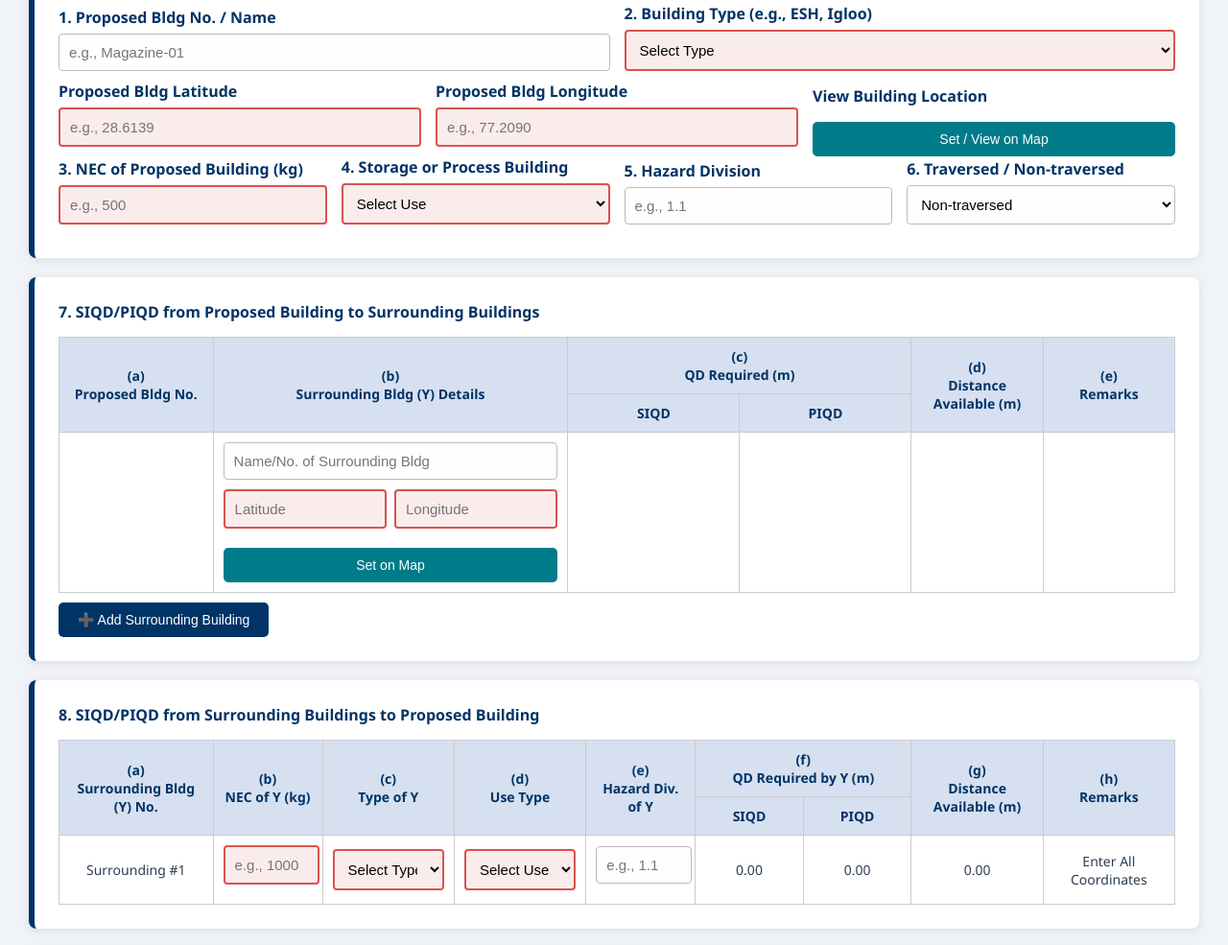
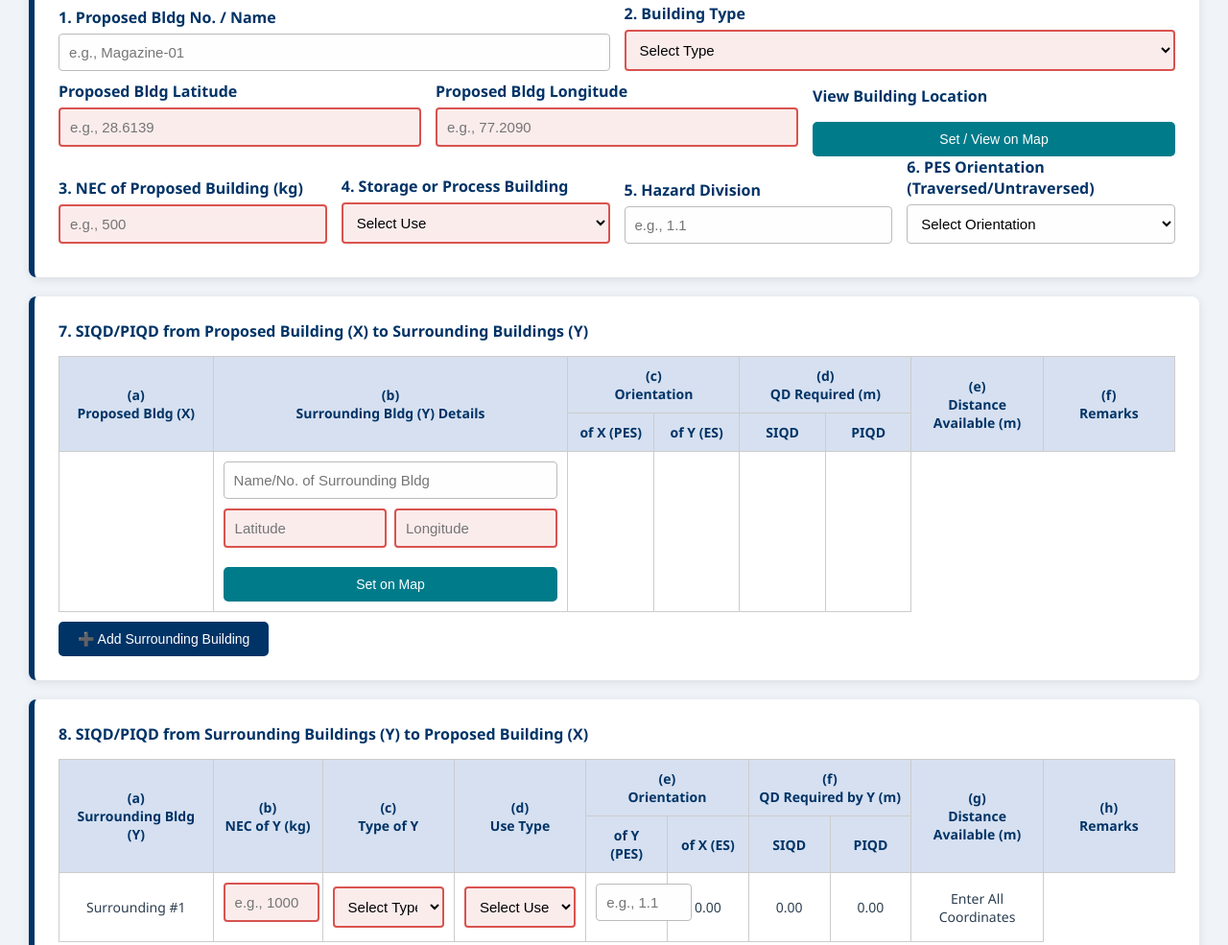
Before and after one commit to AnushkasGitHub/GPSenabledPROFORMA, a plain HTML site: page index.html in a window 1280 px wide. Shown: the part 244-1229 px from the top of the page at 96% size. Drawn offline with nearby package versions, Linux system fonts and the light colour scheme; no server answers.

Commit message:
index.html

```diff
--- a/index.html
+++ b/index.html
@@ -2,8 +2,6 @@
 <html lang="en">
 <head>
   <script src="https://unpkg.com/@supabase/supabase-js@2"></script>
-  <script src="script.js"></script>
-
   <meta charset="UTF-8" />
   <meta name="viewport" content="width=device-width, initial-scale=1.0" />
   <title>Automated Explosive Facility Siting Form</title>
@@ -34,13 +32,12 @@
             <input type="text" id="proposedBldgName" placeholder="e.g., Magazine-01">
         </div>
          <div>
-            <label>2. Building Type (e.g., ESH, Igloo)</label>
+            <label>2. Building Type</label>
             <select id="buildingType">
                 <option value="">Select Type</option>
-                <option value="ESH">ESH</option>
                 <option value="Igloo">Igloo</option>
                 <option value="Bunker">Bunker</option>
-                <option value="Process">Process</option>
+                <option value="Above Ground Magazine">Above Ground Magazine</option>
             </select>
         </div>
     </div>
@@ -76,27 +73,33 @@
             <input type="text" id="proposedBldgHazardDiv" placeholder="e.g., 1.1">
         </div>
         <div>
-            <label>6. Traversed / Non-traversed</label>
-            <select id="traversedType">
-              <option value="Non-traversed">Non-traversed</option>
-              <option value="Traversed">Traversed</option>
+            <label>6. PES Orientation (Traversed/Untraversed)</label>
+            <select id="proposedBldgPesOrientation">
+                <option value="">Select Orientation</option>
+                <option value="UT">Untraversed (UT)</option>
+                <option value="T">Traversed (T)</option>
             </select>
         </div>
+
+
     </div>
   </div>
 
   <div class="section">
-    <label>7. SIQD/PIQD from Proposed Building to Surrounding Buildings </label>
+    <label>7. SIQD/PIQD from Proposed Building (X) to Surrounding Buildings (Y)</label>
     <table id="proposedToSurroundingTable">
       <thead>
         <tr>
-          <th rowspan="2" class="col-pro-name">(a)<br>Proposed Bldg No.</th>
+          <th rowspan="2" class="col-pro-name">(a)<br>Proposed Bldg (X)</th>
           <th rowspan="2" class="col-sur-details">(b)<br>Surrounding Bldg (Y) Details</th>
-          <th colspan="2">(c)<br>QD Required (<span class="unit-label">m</span>)</th>
-          <th rowspan="2" class="col-distance">(d)<br>Distance Available (<span class="unit-label">m</span>)</th>
-          <th rowspan="2" class="col-remarks">(e)<br>Remarks</th>
+          <th colspan="2">(c)<br>Orientation</th>
+          <th colspan="2">(d)<br>QD Required (<span class="unit-label">m</span>)</th>
+          <th rowspan="2" class="col-distance">(e)<br>Distance Available (<span class="unit-label">m</span>)</th>
+          <th rowspan="2" class="col-remarks">(f)<br>Remarks</th>
         </tr>
         <tr>
+          <th class="col-orientation">of X (PES)</th>
+          <th class="col-orientation">of Y (ES)</th>
           <th class="col-qd">SIQD</th>
           <th class="col-qd">PIQD</th>
         </tr>
@@ -108,20 +111,22 @@
   </div>
 
   <div class="section">
-      <label>8. SIQD/PIQD from Surrounding Buildings to Proposed Building</label>
+      <label>8. SIQD/PIQD from Surrounding Buildings (Y) to Proposed Building (X)</label>
       <table id="surroundingToProposedTable">
           <thead>
               <tr>
-                  <th rowspan="2" class="col-sur-name">(a)<br>Surrounding Bldg (Y) No.</th>
+                  <th rowspan="2" class="col-sur-name">(a)<br>Surrounding Bldg (Y)</th>
                   <th rowspan="2" class="col-nec">(b)<br>NEC of Y (kg)</th>
                   <th rowspan="2" class="col-type">(c)<br>Type of Y</th>
                   <th rowspan="2" class="col-use">(d)<br>Use Type</th>
-                  <th rowspan="2" class="col-hazard">(e)<br>Hazard Div. of Y</th>
+                  <th colspan="2">(e)<br>Orientation</th>
                   <th colspan="2">(f)<br>QD Required by Y (<span class="unit-label">m</span>)</th>
                   <th rowspan="2" class="col-distance">(g)<br>Distance Available (<span class="unit-label">m</span>)</th>
                   <th rowspan="2" class="col-remarks">(h)<br>Remarks</th>
               </tr>
               <tr>
+                  <th class="col-orientation">of Y (PES)</th>
+                  <th class="col-orientation">of X (ES)</th>
                   <th class="col-qd">SIQD</th>
                   <th class="col-qd">PIQD</th>
               </tr>
```
